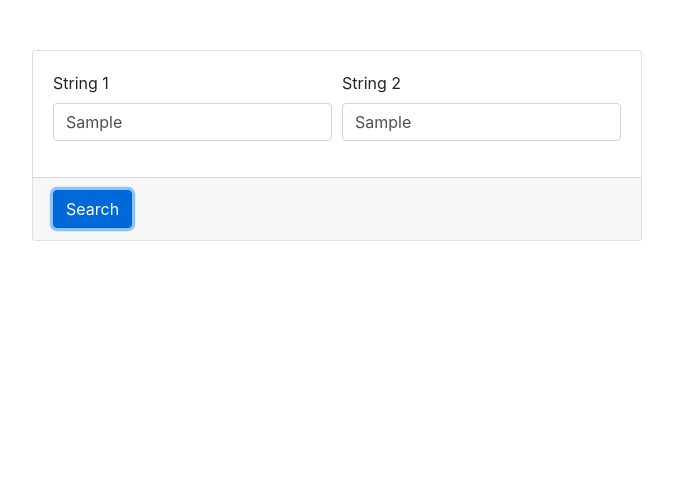
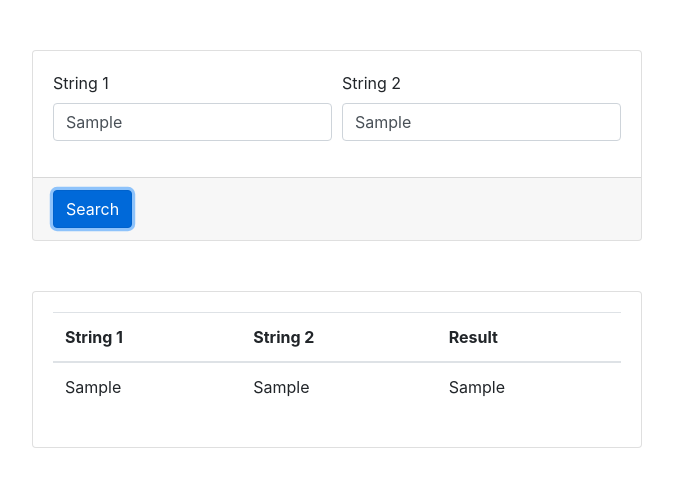
Before and after one commit to andymk/longestsequence, an Angular app: page / in a window 1280 px wide. Both pictures are taken after typing "Sample", "Sample" into the empty fields and a click on the button "Search". Shown: the top 486 px of the page, without its empty margins (303-976 px from the left). Built offline with nearby package versions, Linux system fonts and the light colour scheme.

Commit message:
added results table

```diff
--- a/src/app/app.component.html
+++ b/src/app/app.component.html
@@ -3,7 +3,6 @@
   <div class="row">
 
       <div class="col-md-6 mx-auto">
-
 
         <div class="card rounded-1">
 
@@ -42,3 +41,53 @@
   </div>
 
 </div>
+
+<div class="container-fluid main-panel">
+
+  <div class="row">
+
+      <div class="col-md-6 mx-auto">
+
+        <div class="card rounded-1">
+
+          <div class="card-body">
+
+            <div class="table-responsive">
+
+              <table class="table" *ngIf='results && results.length'>
+
+                <thead>
+
+                  <tr>
+
+                    <th>String 1</th>
+                    <th>String 2</th>
+                    <th>Result</th>
+
+                  </tr>
+
+                </thead>
+
+                <tbody>
+
+                  <tr *ngFor='let res of results'>
+
+                    <td>{{res.string1}}</td>
+                    <td>{{res.string2}}</td>
+                    <td>{{res.result}}</td>
+
+                  </tr>
+
+                </tbody>
+
+              </table>
+            </div>
+
+          </div>
+
+        </div>
+
+      </div>
+  </div>
+
+</div>
--- a/src/app/app.component.ts
+++ b/src/app/app.component.ts
@@ -1,5 +1,6 @@
 import { Component } from '@angular/core';
 import { LongestSequenceService } from 'src/services/longest-sequence.service';
+import { IResultRow } from 'src/model/IResultRow';
 
 @Component({
   selector: 'app-root',
@@ -9,11 +10,17 @@ import { LongestSequenceService } from 'src/services/longest-sequence.service';
 export class AppComponent {
   string1: string = "";
   string2: string = "";
+  results: IResultRow[] = [];
+
 
   constructor(private longestSequenceService: LongestSequenceService) {}
 
   search() {
     let result = this.longestSequenceService.getSequence(this.string1, this.string2);
-    console.log(result);
+    let r = {} as IResultRow;
+    r.string1 = this.string1;
+    r.string2 = this.string2;
+    r.result = result;
+    this.results.push(r);
   }
 }
--- /dev/null
+++ b/src/model/IResultRow.ts
@@ -0,0 +1,5 @@
+export interface IResultRow {
+    string1: string;
+    string2: string;
+    result: string;
+}
```
